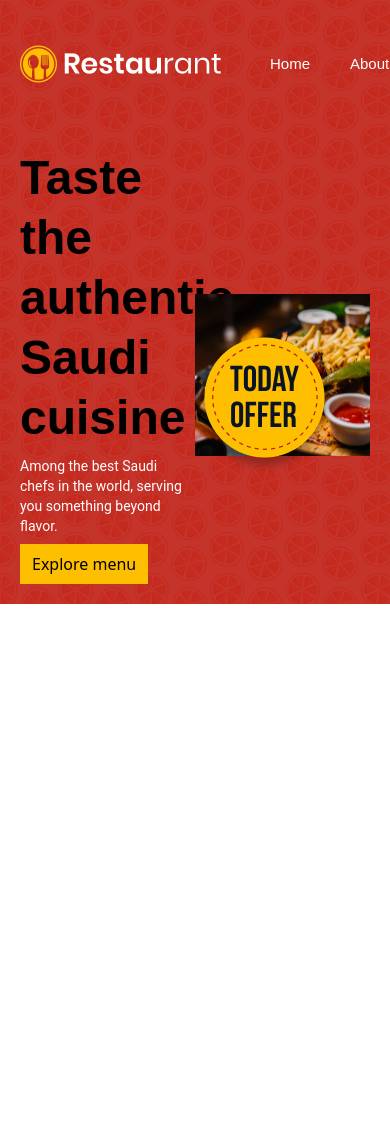
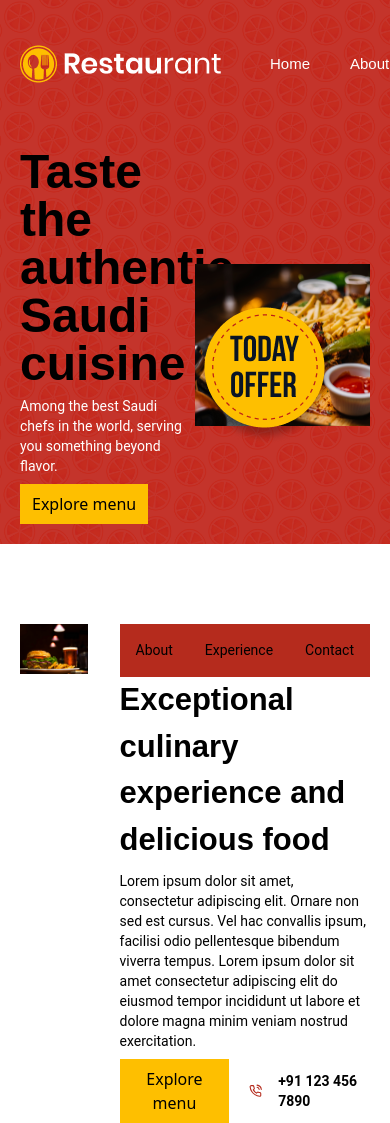
Before and after one commit to Roknuzzaman5546/softnio-restaurant, a React (Vite) app: page / in a window 390 px wide. Shown: the top 1123 px of the page. Before the commit the page ends 844 px from the top, so only its background shows below. Built offline with nearby package versions, Linux system fonts and the light colour scheme.

Commit message:
About section Image and some tab code added

```diff
--- a/package.json
+++ b/package.json
@@ -10,10 +10,12 @@
     "preview": "vite preview"
   },
   "dependencies": {
+    "@react-icons/all-files": "^4.1.0",
     "localforage": "^1.10.0",
     "match-sorter": "^8.0.0",
     "react": "^18.3.1",
     "react-dom": "^18.3.1",
+    "react-icons": "^5.3.0",
     "react-router-dom": "^6.28.0",
     "sort-by": "^1.2.0"
   },
--- /dev/null
+++ b/src/Components/About/About.jsx
@@ -0,0 +1,49 @@
+import { useEffect, useState } from 'react';
+import aboutImg from '../../assets/about/aboutImg.png'
+import { FiPhoneCall } from "react-icons/fi";
+
+
+const About = () => {
+    const initialActiveTab = JSON.parse(localStorage.getItem('activeTab')) || { about: true };
+    const [activeTab, setActiveTab] = useState(initialActiveTab);
+
+    useEffect(() => {
+        localStorage.setItem('activeTab', JSON.stringify(activeTab));
+    }, [activeTab]);
+
+    return (
+        <div className=' mt-20'>
+            <div className='max-w-[1280px] mx-auto xl:px-20 lg:px-16 md:px-5 px-5 flex items-start justify-between gap-8'>
+                <div className=' w-full'>
+                    <img src={aboutImg} alt="" />
+                </div>
+                <div className=' w-full'>
+                    <div className='flex justify-start border-b border-[#B52B1D]'>
+                        <button
+                            onClick={() => setActiveTab({ about: true })}
+                            className=' p-4 text-sm roboto-regular bg-[#B52B1D]'>About</button>
+                        <button
+                            onClick={() => setActiveTab({ experience: true })}
+                            className=' p-4 text-sm roboto-regular bg-[#B52B1D]'>Experience</button>
+                        <button
+                            onClick={() => setActiveTab({ contact: true })}
+                            className=' p-4 text-sm roboto-regular bg-[#B52B1D]'>Contact</button>
+                    </div>
+                    <div>
+                        <h2 className='text-[31px] font-bold bebas-neue-regular'>Exceptional culinary <br /> experience and delicious food</h2>
+                        <p className='roboto-regular text-sm text-black py-2'>Lorem ipsum dolor sit amet, consectetur adipiscing elit. Ornare non sed est cursus. Vel hac convallis ipsum, facilisi odio pellentesque bibendum viverra tempus. Lorem ipsum dolor sit amet consectetur adipiscing elit do eiusmod tempor incididunt ut labore et dolore magna minim veniam nostrud exercitation.</p>
+                        <div className=' flex justify-start items-center gap-5'>
+                            <button className=" bg-[#FEBF00] py-2 px-3">Explore menu</button>
+                            <div className='flex items-center gap-4'>
+                                <FiPhoneCall className=' text-[#B52B1D] font-bold' />
+                                <p className='font-roboto font-bold text-sm text-black'>+91 123 456 7890</p>
+                            </div>
+                        </div>
+                    </div>
+                </div>
+            </div>
+        </div>
+    );
+};
+
+export default About;
--- /dev/null
+++ b/src/Components/About/AboutTab.jsx
@@ -0,0 +1,10 @@
+
+const AboutTab = () => {
+    return (
+        <div>
+
+        </div>
+    );
+};
+
+export default AboutTab;
--- /dev/null
+++ b/src/Components/About/ContactTab.jsx
@@ -0,0 +1,10 @@
+
+const ContactTab = () => {
+    return (
+        <div>
+
+        </div>
+    );
+};
+
+export default ContactTab;
--- /dev/null
+++ b/src/Components/About/ExperienceTab.jsx
@@ -0,0 +1,10 @@
+
+const ExperienceTab = () => {
+    return (
+        <div>
+
+        </div>
+    );
+};
+
+export default ExperienceTab;
--- a/src/Components/Banner/Banner.jsx
+++ b/src/Components/Banner/Banner.jsx
@@ -20,7 +20,7 @@ const Banner = () => {
                     <button className=" bg-[#FEBF00] py-2 px-3">Explore menu</button>
                 </div>
                 <div className=' w-1/2'>
-                    <img className='xl:ml-[475px] lg:ml-[450px] md:ml-[366px] ml-[350px] -mb-3' src={bannerStar} alt="" />
+                    <img className='xl:ml-[540px] lg:ml-[450px] md:ml-[366px] ml-[350px] -mb-3' src={bannerStar} alt="" />
                     <img className=' w-full' src={bannerImg} alt="" />
                     <img className='xl:ml-[475px] lg:ml-[386px] md:ml-[366px] ml-[350px -mt-[120px]' src={bannerOffer} alt="" />
                 </div>
--- a/src/Home/Home.jsx
+++ b/src/Home/Home.jsx
@@ -1,9 +1,11 @@
+import About from "../Components/About/About";
 import Banner from "../Components/Banner/Banner";
 
 const Home = () => {
     return (
         <div>
             <Banner></Banner>
+            <About></About>
         </div>
     );
 };
--- a/src/index.css
+++ b/src/index.css
@@ -23,5 +23,4 @@
     font-family: "Bebas Neue", sans-serif;
     font-weight: 700;
     font-style: normal;
-    line-height: 60px;
 }
--- a/tailwind.config.js
+++ b/tailwind.config.js
@@ -10,6 +10,9 @@ export default {
         'custom-range': { 'min': '1025px', 'max': '1335px' },
         'custom-md': { 'min': '768px', 'max': '1024px' },
       },
+      fontFamily: {
+        roboto: ['Roboto', 'sans-serif'],
+      },
     },
   },
   plugins: [],
```
Also changed, not shown: src/assets/about/aboutImg.png (added), 1 other file (tests, documents, lock files or other folders).
